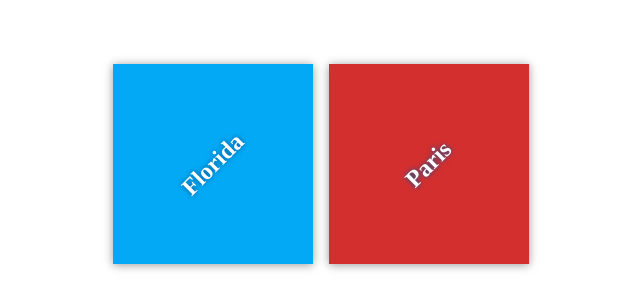
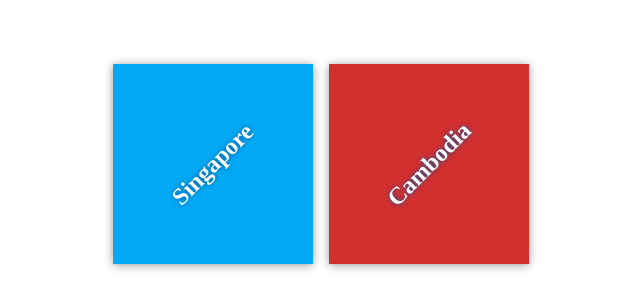
Before and after one commit to onpillow/git-course, a plain HTML site: page index.html in a window 1280 px wide. Shown: the part 236-544 px from the top of the page, without its empty margins (319-959 px from the left). Drawn offline with Linux system fonts and the light colour scheme.

Commit message:
Modify the destinations.

```diff
--- a/index.html
+++ b/index.html
@@ -11,11 +11,11 @@
     <div class="container">
         <div class="destination-container">
             <div class="destination" id="florida">
-                <h2>Florida</h2>
+                <h2>Singapore</h2>
             </div>
 
             <div class="destination" id="paris">
-                <h2>Paris</h2>
+                <h2>Cambodia</h2>
             </div>
         </div>
     </div>
```
